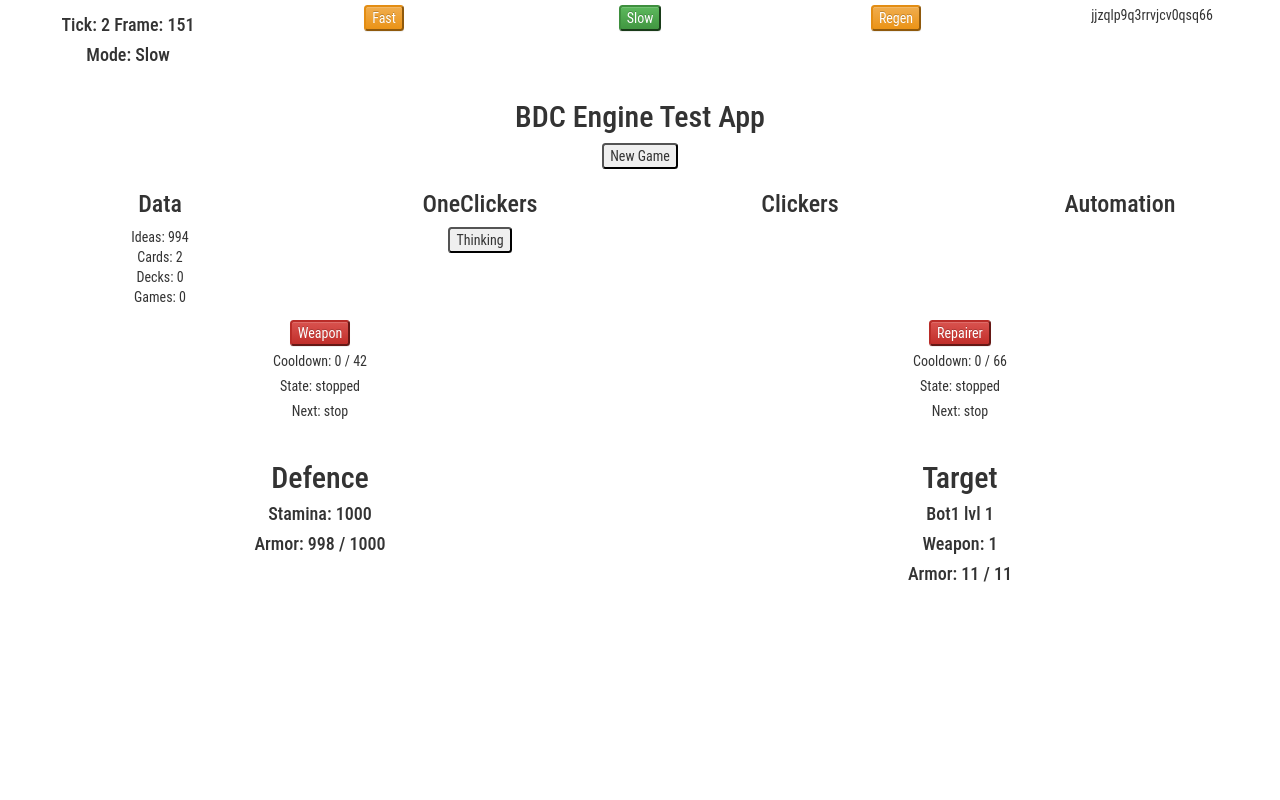
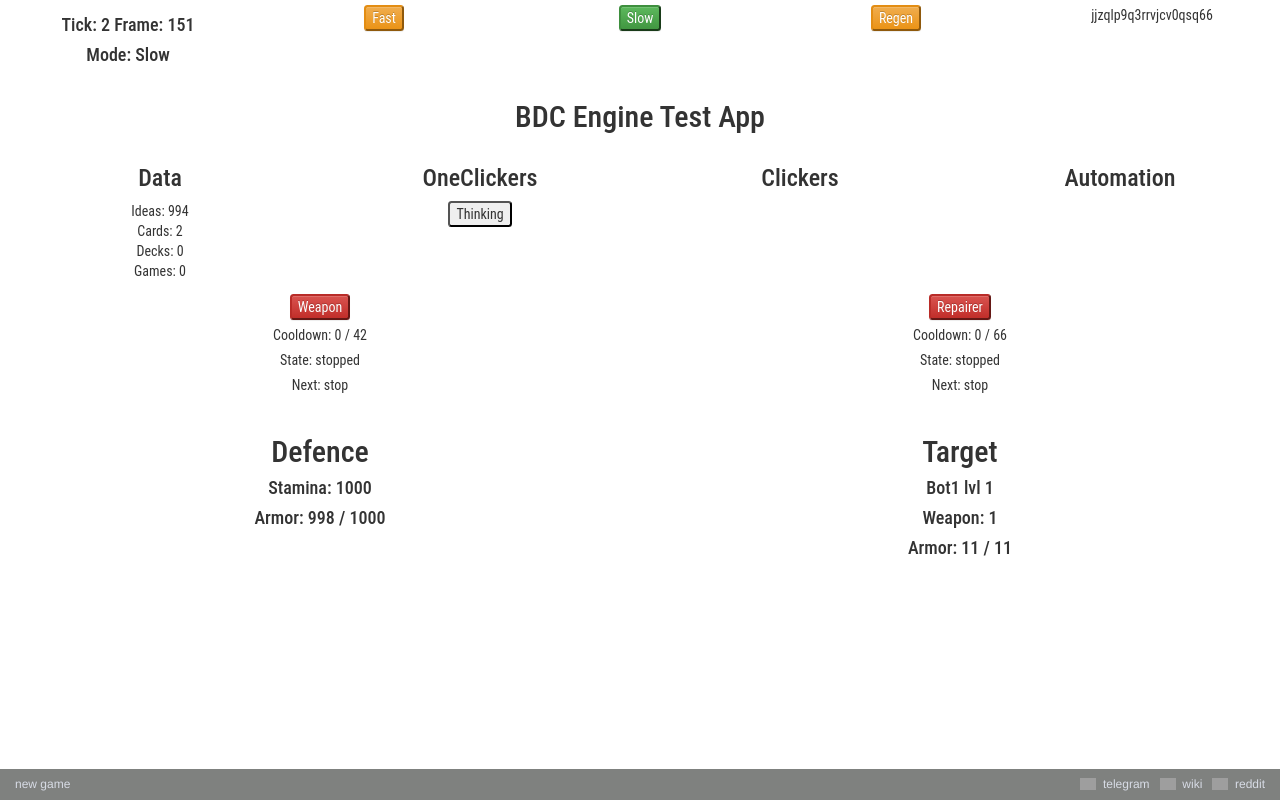
Before and after one commit to blackdeck/bdc-engine, a React (Create React App) app: page / in a window 1280 px wide. Built offline with nearby package versions, Linux system fonts and the light colour scheme; grey boxes are pictures that could not be loaded.

Commit message:
Footer + start to work with zendesk widget

```diff
--- a/public/index.html
+++ b/public/index.html
@@ -2,13 +2,7 @@
 <html lang="en">
   <head>
     <!--Start of Zendesk Chat Script-->
-    <script type="text/javascript">
-        window.$zopim||(function(d,s){var z=$zopim=function(c){z._.push(c)},$=z.s=
-            d.createElement(s),e=d.getElementsByTagName(s)[0];z.set=function(o){z.set.
-        _.push(o)};z._=[];z.set._=[];$.async=!0;$.setAttribute("charset","utf-8");
-            $.src="https://v2.zopim.com/?5fvIajBNQeJiUzk6FoktuJijyqyWke2J";z.t=+new Date;$.
-                type="text/javascript";e.parentNode.insertBefore($,e)})(document,"script");
-    </script>
+
     <!--End of Zendesk Chat Script-->
     <meta charset="utf-8">
     <meta name="viewport" content="width=device-width, initial-scale=1, shrink-to-fit=no">
--- a/src/App.js
+++ b/src/App.js
@@ -133,6 +133,14 @@ class App extends Component {
     render() {
         let state = this.state;
 
+        // let zendesk = function() {
+        //         window.$zopim||(function(d,s){let z=$zopim=function(c){z._.push(c)},$=z.s=
+        //         d.createElement(s),e=d.getElementsByTagName(s)[0];z.set=function(o){z.set.
+        //         _.push(o)};z._=[];z.set._=[];$.async=!0;$.setAttribute("charset","utf-8");
+        //         $.src="https://v2.zopim.com/?5fvIajBNQeJiUzk6FoktuJijyqyWke2J";z.t=+new Date;$.
+        //         type="text/javascript";e.parentNode.insertBefore($,e)})(document,"script");
+        // };
+
         const tooltip = (state, item) =>
             <Tooltip id="tooltip">
                 <div className="col-lg-12 infoBar">
@@ -186,7 +194,6 @@ class App extends Component {
                 </div>
 
                 <h2>BDC Engine Test App</h2>
-                <button onClick={this.newGame}>New Game</button>
 
                 <div className="flex-container-row">
                     <div className="flex-element">
@@ -331,6 +338,29 @@ class App extends Component {
                         <h4>Armor: {this.state.target.armor_current} / {this.state.target.armor}</h4>
                     </div>
                 </div>
+
+                <div className="footer">
+                    <span className="pull-left"><a href="#" onClick={this.newGame} title='Hard Reset For Developers'>new game</a></span>
+
+                    &nbsp;
+                    <a target="_blank" rel="noopener noreferrer" href="https://t.me/polynezia">
+                        <img alt="" src="http://www.advanceduninstaller.com/7b12b396d38166a899fff585e466e50d-icon.ico" />
+                        &nbsp;
+                        telegram
+                    </a>
+                    &nbsp;&nbsp;&nbsp;
+                    <a target="_blank" rel="noopener noreferrer" href="#">
+                        <img alt="" src="https://static.filehorse.com/icons-web/educational-software/wikipedia-icon-32.png" />
+                        &nbsp;
+                        wiki
+                    </a>
+                    &nbsp;&nbsp;&nbsp;
+                    <a target="_blank" rel="noopener noreferrer" href="#">
+                        <img alt="" src="https://images-na.ssl-images-amazon.com/images/I/418PuxYS63L.png" />
+                        &nbsp;
+                        reddit
+                    </a>
+                </div>
             </div>
         );
     }
--- a/src/css/App.css
+++ b/src/css/App.css
@@ -30,3 +30,34 @@ button {
   padding-bottom: 2.5px
 
 }
+
+
+.footer {
+  box-sizing: border-box;
+  padding: 7px 15px;
+  background-color:rgba(0,4,0,0.5);
+  color: #BCC5D6;
+  text-align: right;
+  font-family: Helvetica, Arial, Sans-Serif;
+  font-weight: 100;
+  position: absolute;
+  width: 100vw;
+  bottom: 0;
+  font-size: 12px;
+}
+
+.footer a {
+  color: #D8DCE6;
+  text-decoration: none;
+}
+
+.footer a:hover {
+  color: #EBEEF5;
+}
+
+
+.footer a img {
+  width: 16px;
+  vertical-align: middle;
+  margin-top: -2px
+}
```
